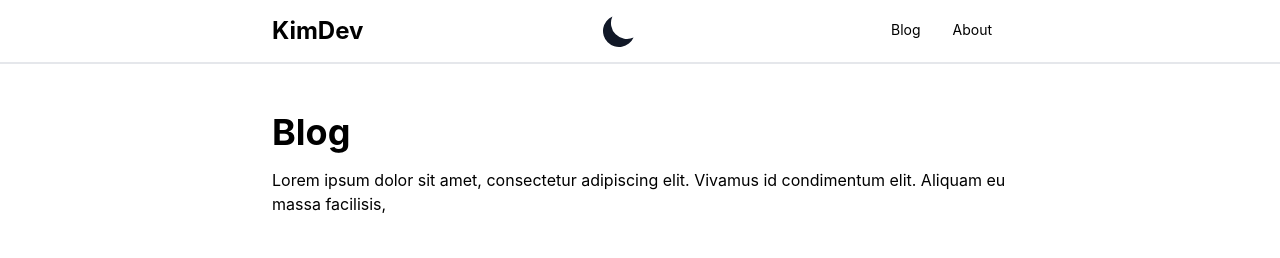
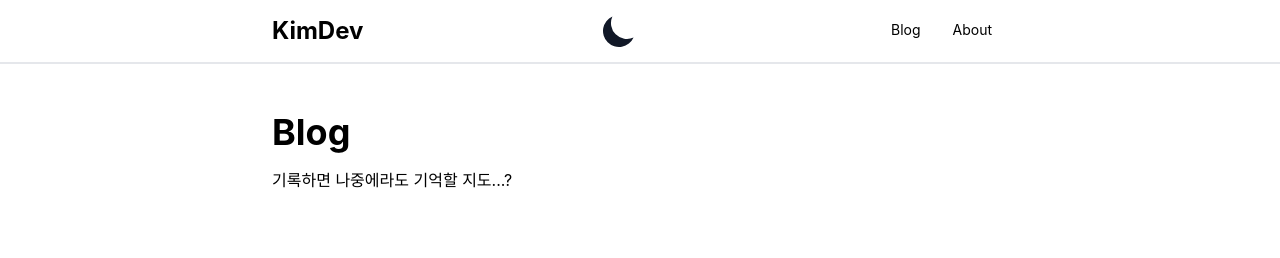
Before and after one commit to seongsoo96/blog, a Next.js app: page /blog in a window 1280 px wide. Shown: the top 258 px of the page. Built offline with nearby package versions, Linux system fonts and the light colour scheme.

Commit message:
feat: add blog subtitle in blog.tsx

```diff
--- a/pages/blog.tsx
+++ b/pages/blog.tsx
@@ -33,8 +33,7 @@ export default function Blog({
 			<div className="category-header">
 				<h1 className="category-title">Blog</h1>
 				<p className="category-description">
-					Lorem ipsum dolor sit amet, consectetur adipiscing elit.
-					Vivamus id condimentum elit. Aliquam eu massa facilisis,
+					기록하면 나중에라도 기억할 지도...?
 				</p>
 			</div>
 			<ul className="text-2xl divide-y divide-gray-200 -m-4 md:-m-0">
```
